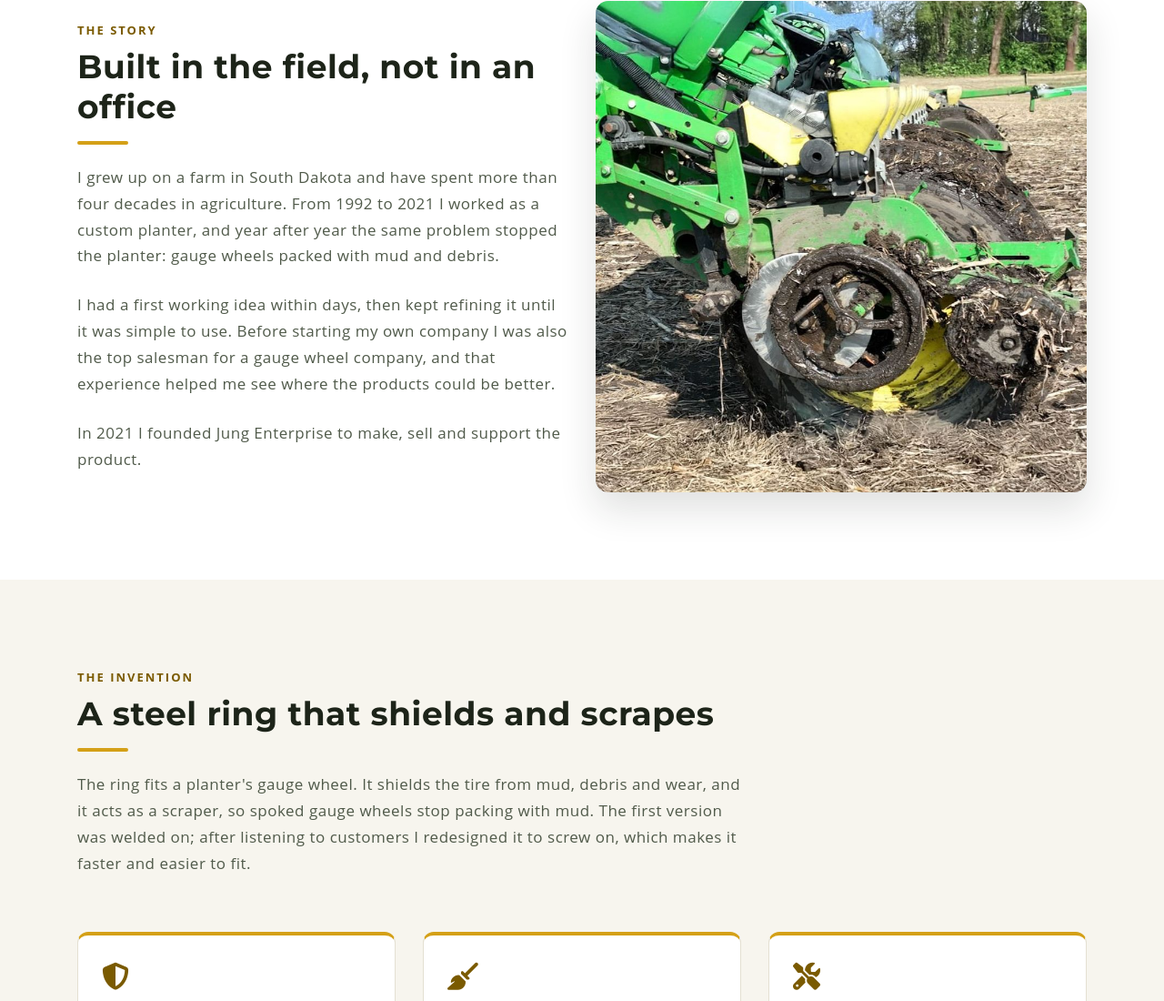
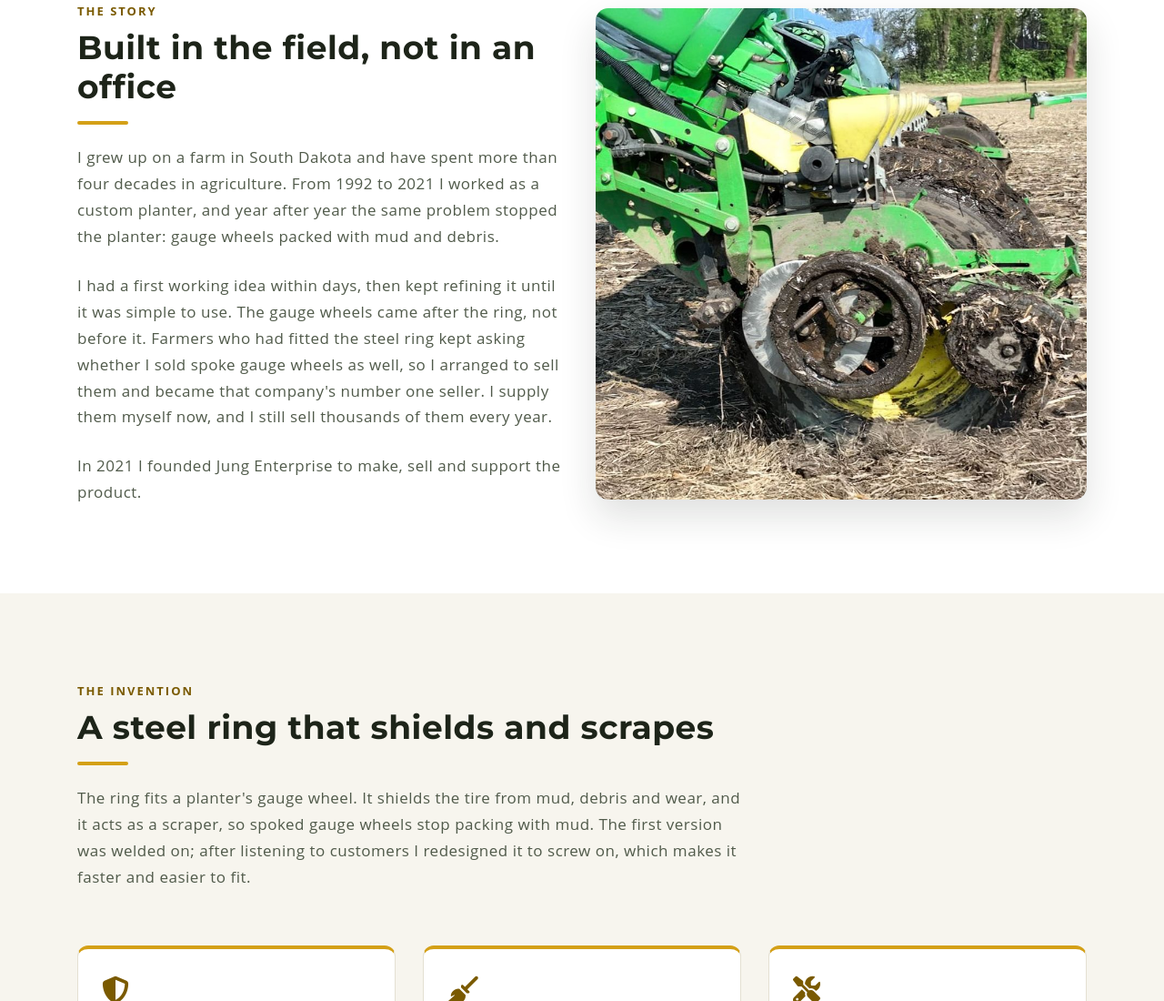
Before and after one commit to RanaTahirBilal/allan-jung, a plain HTML site: page index.html in a window 1280 px wide. Shown: the part 895-1995 px from the top of the page at 91% size. Drawn offline with Linux system fonts and the light colour scheme.

Commit message:
His correction: the gauge wheels came after the ring, not before it

```diff
--- a/index.html
+++ b/index.html
@@ -71,7 +71,7 @@
         <p class="aj-eyebrow">The story</p>
         <h2 class="aj-h2">Built in the field, not in an office</h2>
         <p>I grew up on a farm in South Dakota and have spent more than four decades in agriculture. From 1992 to 2021 I worked as a custom planter, and year after year the same problem stopped the planter: gauge wheels packed with mud and debris.</p>
-        <p>I had a first working idea within days, then kept refining it until it was simple to use. Before starting my own company I was also the top salesman for a gauge wheel company, and that experience helped me see where the products could be better.</p>
+        <p>I had a first working idea within days, then kept refining it until it was simple to use. The gauge wheels came after the ring, not before it. Farmers who had fitted the steel ring kept asking whether I sold spoke gauge wheels as well, so I arranged to sell them and became that company's number one seller. I supply them myself now, and I still sell thousands of them every year.</p>
         <p>In 2021 I founded Jung Enterprise to make, sell and support the product.</p>
       </div>
       <div class="col-lg-6">
```
